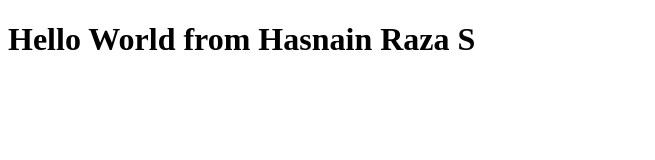
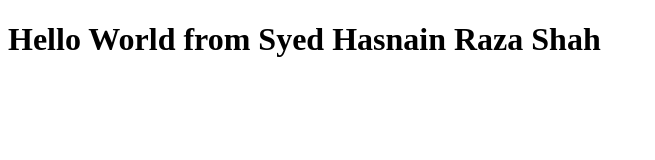
Before and after one commit to syedhasnainrazashah/Bootcamp2020, a plain HTML site: page index.html in a window 1280 px wide. Shown: the whole page, without its empty margins (0-655 px from the left). Drawn offline with Linux system fonts and the light colour scheme.

Commit message:
Update index.html

```diff
--- a/index.html
+++ b/index.html
@@ -6,6 +6,6 @@
     <title>Document</title>
 </head>
 <body>
-    <h1>Hello World from Hasnain Raza S</h1>
+    <h1>Hello World from Syed Hasnain Raza Shah</h1>
 </body>
 </html>
```
